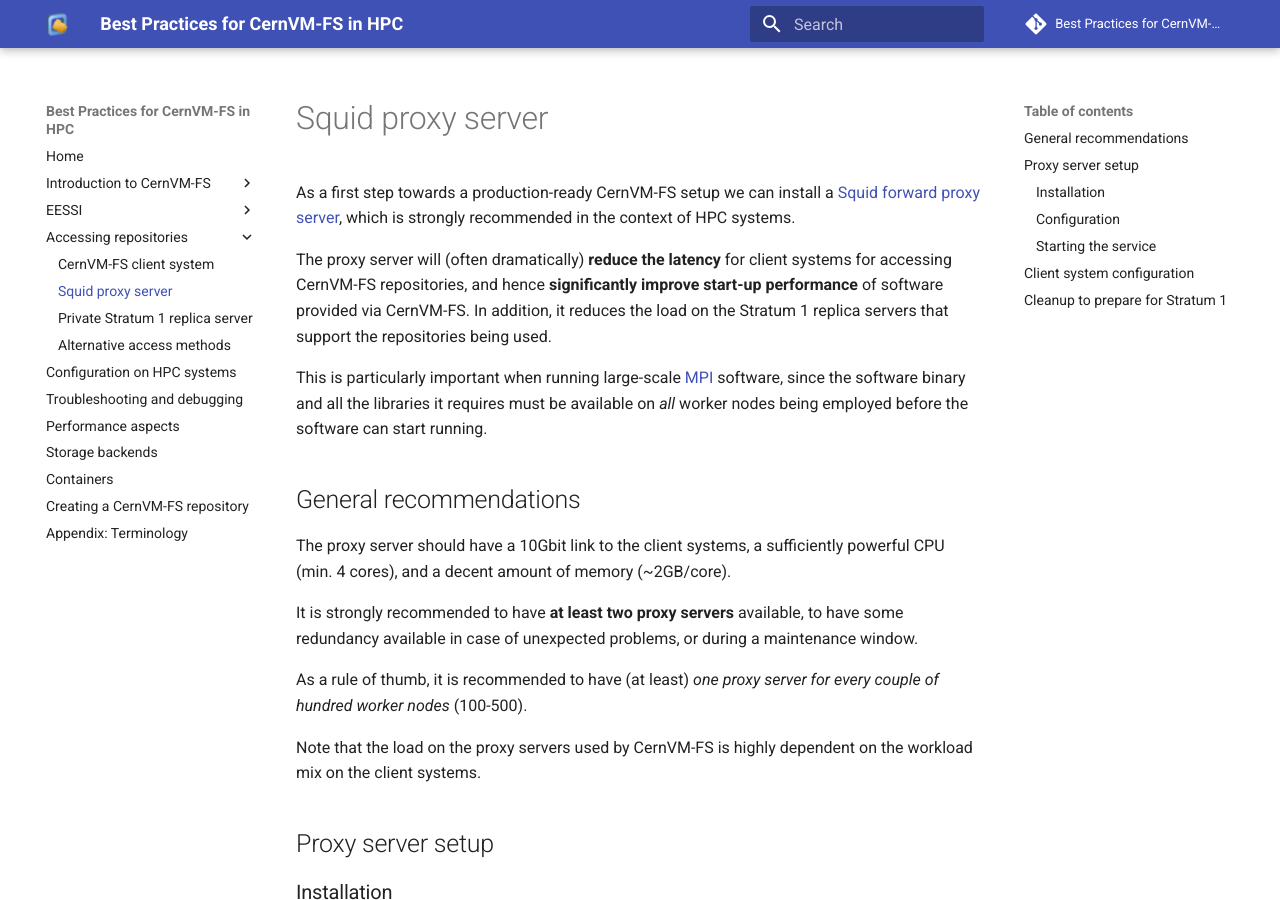
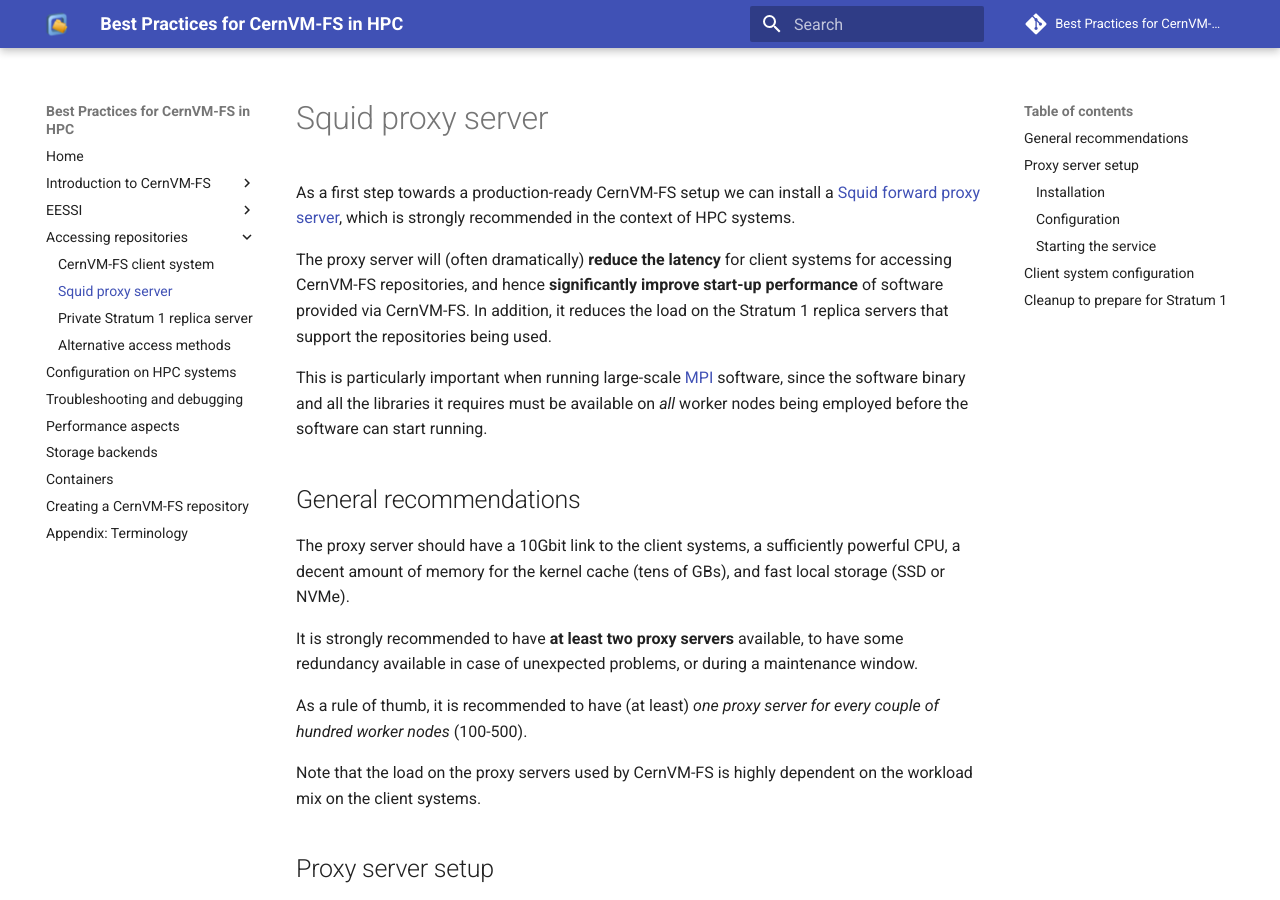
Before and after one commit to multixscale/cvmfs-tutorial-hpc-best-practices, an MkDocs documentation site: the page built from docs/access/proxy.md, in a window 1280 px wide and 900 px high. Built offline with MkDocs 1.6.1 and Material for MkDocs 9.7.7, drawn with Linux system fonts in a browser that asks for light colours; comment, search, counter and statistics services are not loaded.

Commit message:
clarify resource recommendations for proxy

```diff
--- a/docs/access/proxy.md
+++ b/docs/access/proxy.md
@@ -16,7 +16,8 @@
 ## General recommendations
 
 The proxy server should have a 10Gbit link to the client systems,
-a sufficiently powerful CPU (min. 4 cores), and a decent amount of memory (~2GB/core).
+a sufficiently powerful CPU, a decent amount of memory for the kernel cache (tens of GBs),
+and fast local storage (SSD or NVMe).
 
 It is strongly recommended to have **at least two proxy servers** available,
 to have some redundancy available in case of unexpected problems, or during a maintenance window.
```
